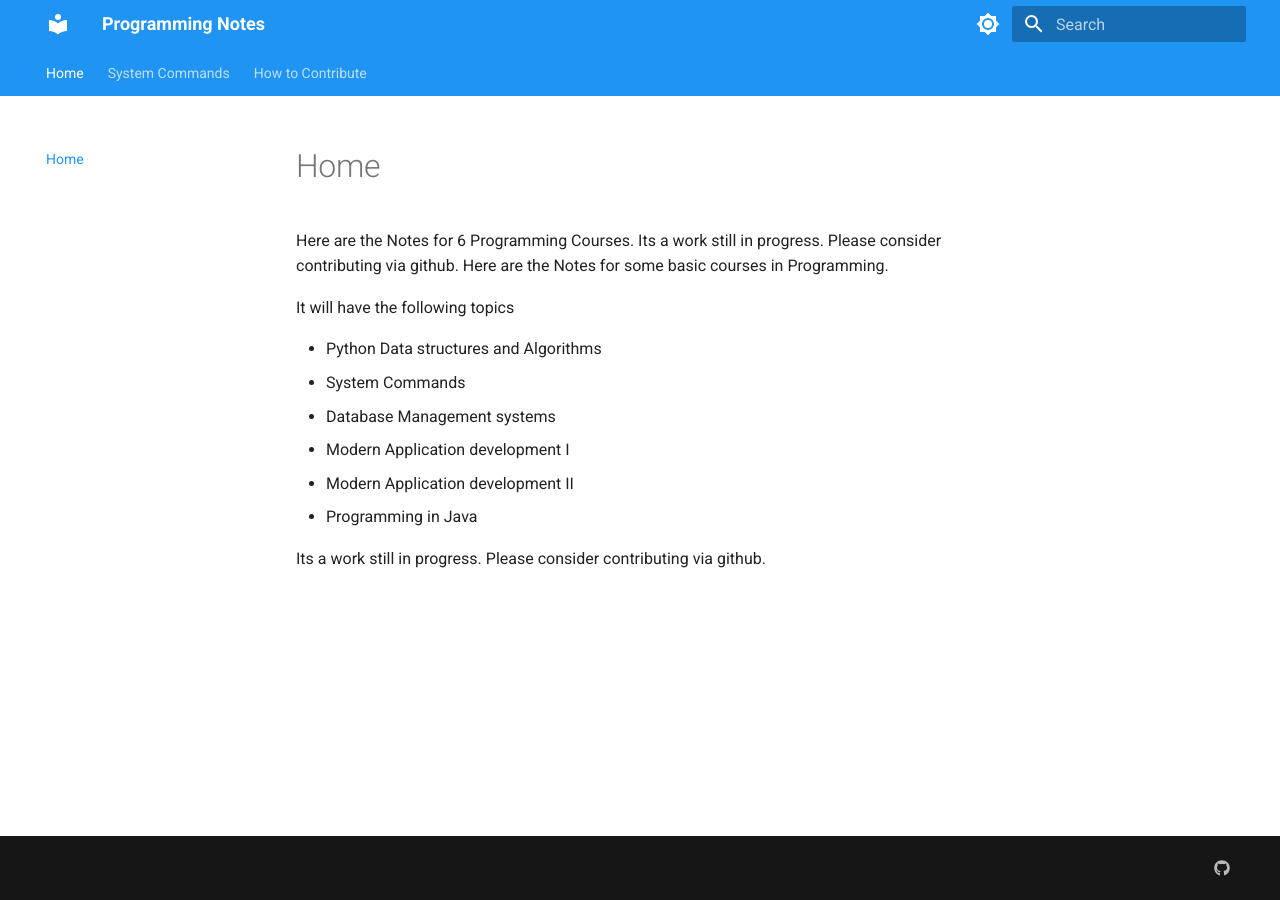
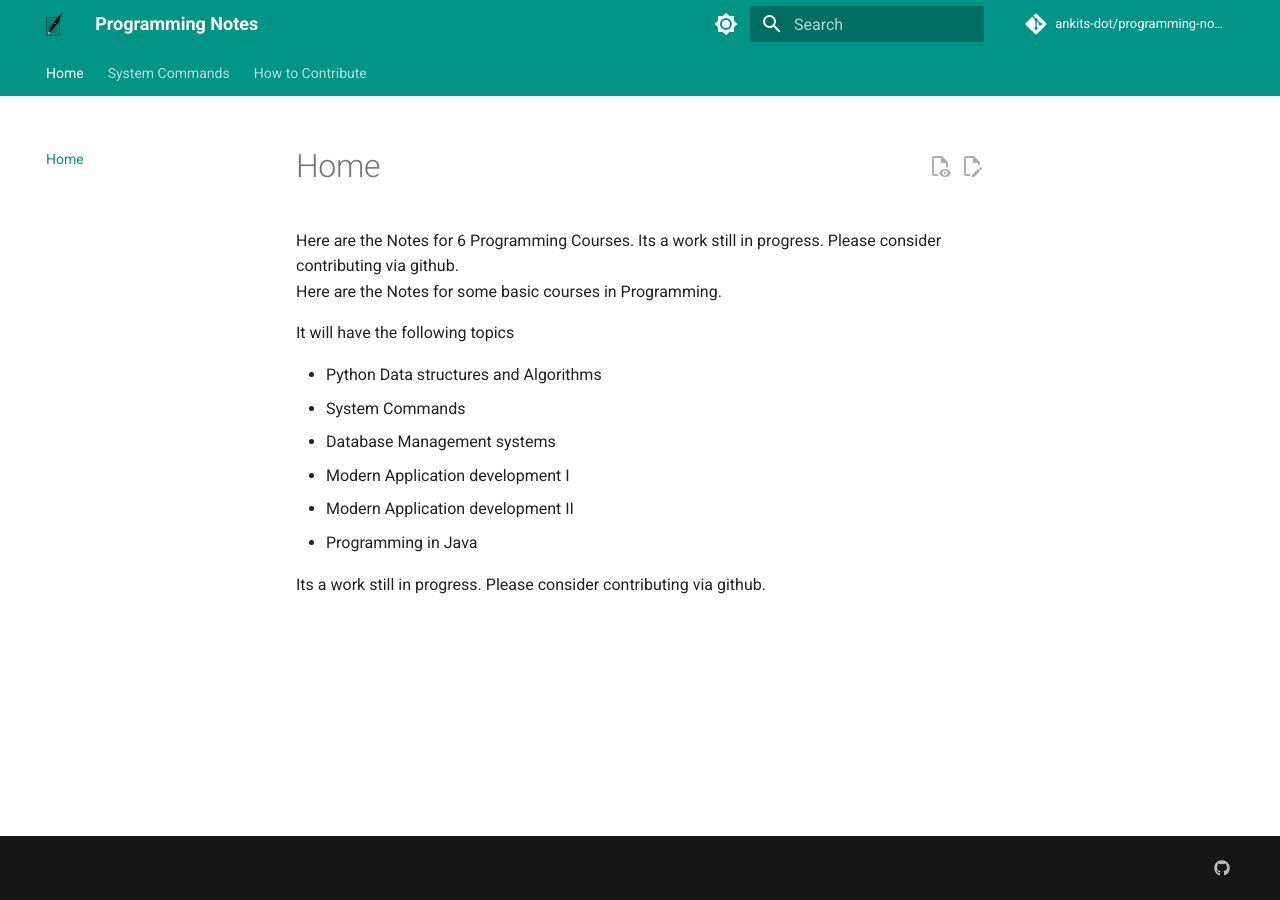
Before and after one commit to ankits-dot/mkdocs_site, an MkDocs documentation site: the page built from docs/index.md, in a window 1280 px wide. Built offline with MkDocs 1.6.1 and Material for MkDocs 9.7.7, drawn with Linux system fonts in a browser that asks for light colours; comment, search, counter and statistics services are not loaded.

Commit message:
improved

```diff
--- a/mkdocs.yml
+++ b/mkdocs.yml
@@ -1,18 +1,46 @@
 site_name: Programming Notes
-site_url: https://example.com/
+site_description: Readable material for Programming topics
+site_url: https://ankits.live/programming-notes
+
+# Repository
+repo_name: ankits-dot/programming-notes
+repo_url: https://github.com/ankits-dot/programming-notes
+
+# Extensions
+markdown_extensions:
+  - footnotes
+  - nl2br
+  - attr_list
+  - sane_lists
+  - meta
+  - smarty
+  - tables
+  - def_list
+
 
 theme:
   name: material
+  favicon: assets/logo/logo.svg
+  logo: assets/logo/logo.svg
+
+  #shortcuts
+  shortcuts:
+    help: 191    # ?
+    next: 78     # n
+    previous: 80 # p
+    search: 83   # s
   highlightjs: true
   palette:
+    #light mode
     - scheme: default
-      primary: blue
+      primary: teal
       accent: lime
       toggle:
         icon: material/brightness-7
         name: Switch to dark mode
+    #dark mode
     - scheme: slate
-      primary: blue
+      primary: teal
       accent: lime
       toggle:
         icon: material/brightness-4
```
Also changed, not shown: docs/assets/logo/favicon.png (added), docs/assets/logo/logo.svg (added), docs/assets/logo/logo1.png (added).
